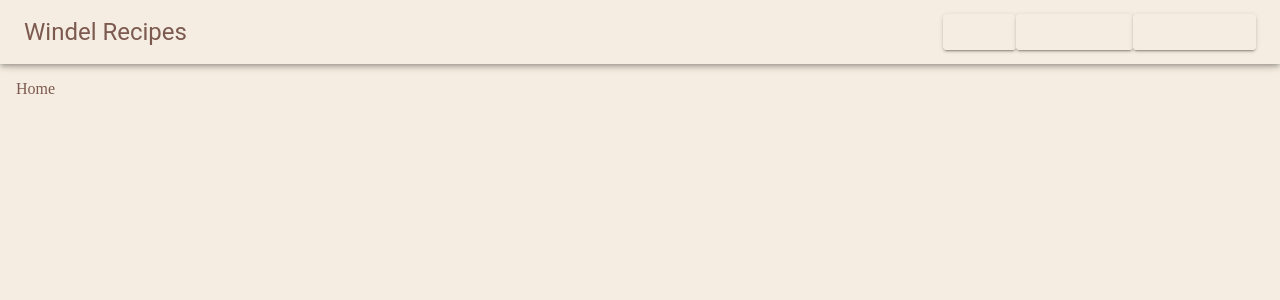
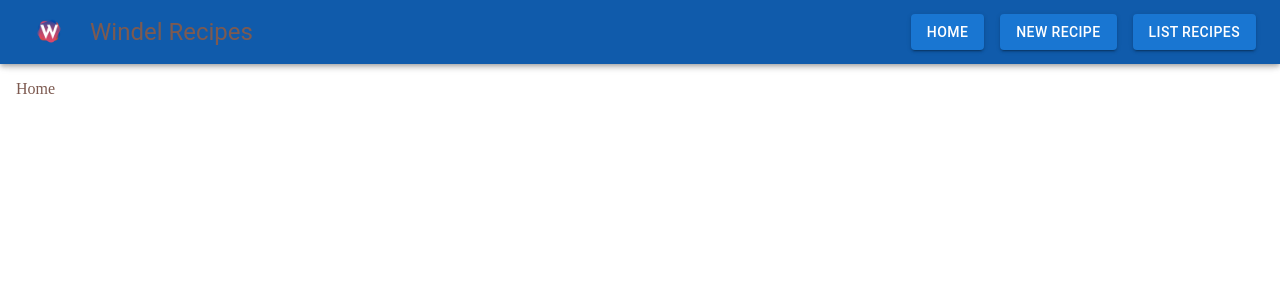
Before and after one commit to g-Trevisan/teste-windel, a React (Vite) app: page / in a window 1280 px wide. Shown: the top 300 px of the page. Built offline with nearby package versions, Linux system fonts and the light colour scheme.

Commit message:
ajustes gerais componente header

```diff
--- a/src/App.jsx
+++ b/src/App.jsx
@@ -5,9 +5,9 @@ import { Box } from '@mui/material';
 export function App() {
   return (
     <div>
-      <HeaderTop/>
+      <HeaderTop/>  {/* menu fixo no topo, sendo renderizado fora do carregamento das rotas */}
       <Box component="main" sx={{marginTop: 8, padding: 2}}>
-        <Outlet/>
+        <Outlet/>  {/* As rotas serão carregadas no outlet */}
       </Box>
     </div>
   )
--- a/src/components/HeaderTop.jsx
+++ b/src/components/HeaderTop.jsx
@@ -1,38 +1,21 @@
-// import React from 'react';
-// import { Link } from 'react-router-dom';
-
-// export const HeaderTop = () => {
-//   return (
-//     <nav>
-//         <ul>
-//             <li>
-//                 <Link to={`/`}>Home</Link>
-//             </li>
-//             <li>
-//                 <Link to={`/listrecipe`}>Consultar Receita</Link>
-//             </li>
-//             <li>
-//                 <Link to={`/newrecipe`}>Cadastrar Receita</Link>
-//             </li>
-//         </ul>
-//     </nav>
-//   )
-// }
-
-
-import { AppBar, Toolbar, Button, Typography } from '@mui/material';
+import { AppBar, Toolbar, Button, Typography, Box } from '@mui/material';
 import { Link } from 'react-router-dom';
+import "../styles/Global.css"
+import logowindel from '../assets/logowindel.png'
 
 export function HeaderTop() {
     return (
-      <AppBar sx={{backgroundColor: '#063970'}} position="fixed">
+      <AppBar sx={{backgroundColor: '#105BAB'}} position="fixed">
         <Toolbar>
+          <img src={logowindel} alt="Logo" style={{ width: '50px', marginRight: '16px' }} />
           <Typography variant="h5" sx={{ flexGrow: 1 }}>
             Windel Recipes
           </Typography>
-          <Button variant='contained' color="inherit" component={Link} to="/">Home</Button>
-          <Button variant='contained' color="inherit" component={Link} to="/newrecipe">New Recipe</Button>
-          <Button variant='contained' color="inherit" component={Link} to="/listrecipe">List Recipes</Button>
+          <Box className="Box" sx={{ gap: 2, display: 'flex' }}>
+            <Button variant='contained' component={Link} to="/">Home</Button>
+            <Button variant='contained' component={Link} to="/newrecipe">New Recipe</Button>
+            <Button variant='contained' component={Link} to="/listrecipe">List Recipes</Button>
+          </Box>
         </Toolbar>
       </AppBar>
     );
--- a/src/styles/Global.css
+++ b/src/styles/Global.css
@@ -4,20 +4,16 @@
     --text-secundary: #7D5A50;
     --button: #D2691E;
     --background: #F5EDE1 ;
+    --header: #105BAB;
 }
 
 *{
-    background: var(--background);
     color: var(--text-primary);
-}
-
-* {
     margin: 0;
     padding: 0;
     box-sizing: border-box;
 }
 
 body{
-    color: var(--text-primary);
     -webkit-font-smoothing: antialiased;
 }
```
Also changed, not shown: src/assets/logowindel.png (added).
